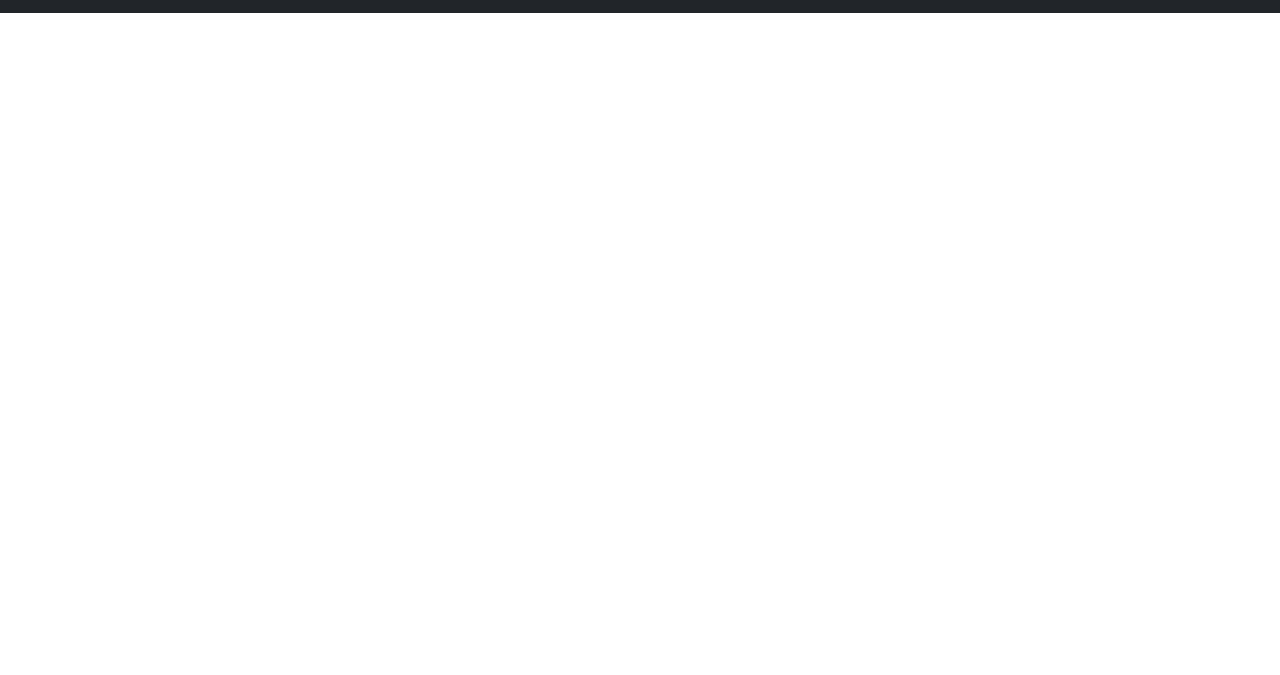
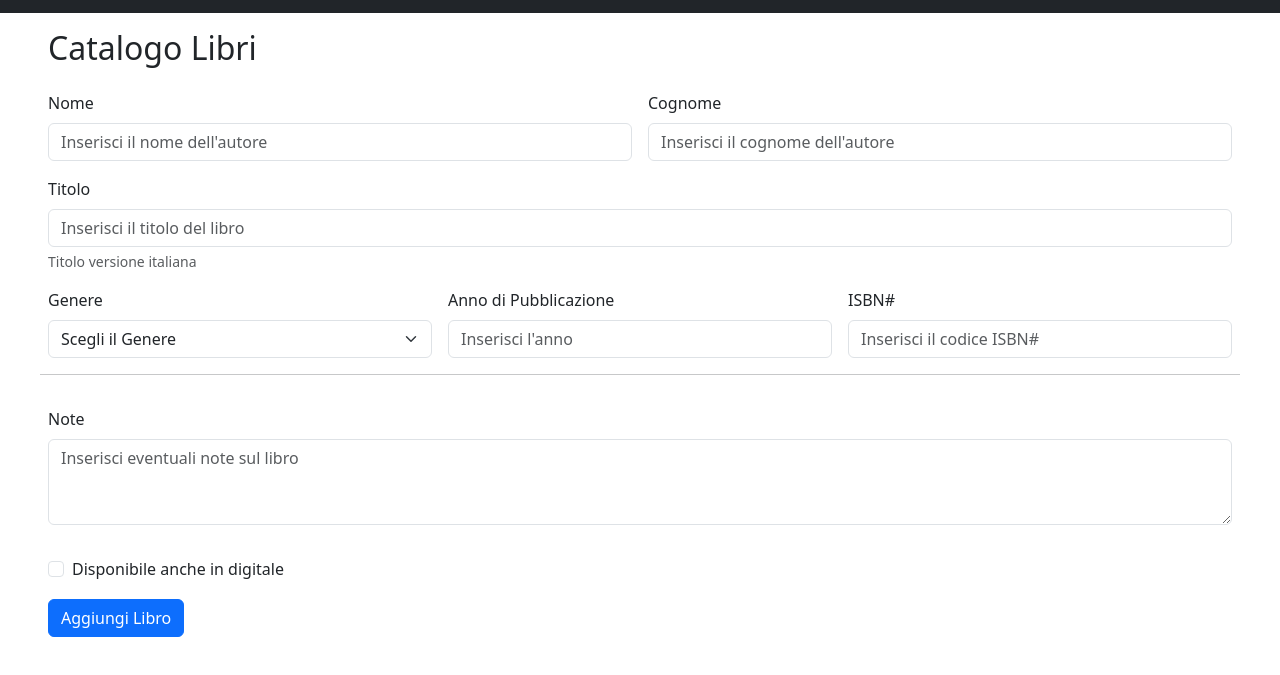
Before and after one commit to MatteoCarmignani/html-css-bootstrap-dashboard, a plain HTML site: page book.html in a window 1280 px wide. Shown: the part 89-764 px from the top of the page. Drawn offline with nearby package versions, Linux system fonts and the light colour scheme.

Commit message:
completamento sezione libro

```diff
--- a/book.html
+++ b/book.html
@@ -45,6 +45,74 @@
 
     <main>
 
+         <div class="container-fluid py-2 px-5">
+
+            <div class="row align-items-start pb-3">
+                <div class="col">
+                    <h2>Catalogo Libri</h2>
+                </div>
+            </div>
+
+            <form class="row g-3">
+
+                <div class="col-6">
+                    <label for="nome" class="form-label">Nome</label>
+                    <input type="text" class="form-control" placeholder="Inserisci il nome dell'autore" id="nome">
+                </div>
+
+                <div class="col-6">
+                    <label for="cognonome" class="form-label">Cognome</label>
+                    <input type="text" class="form-control" placeholder="Inserisci il cognome dell'autore" id="cognome">
+                </div>
+
+                <div class="col-12">
+                    <label for="inputAddress" class="form-label">Titolo</label>
+                    <input type="text" class="form-control" id="inputAddress" placeholder="Inserisci il titolo del libro">
+                    <div class="form-text" id="basic-addon4">Titolo versione italiana</div>
+                </div>
+
+
+                <div class="col-sm-12 col-md-4">
+                    <label for="inputgenere" class="form-label">Genere</label>
+                    <select id="inputgenere" class="form-select">
+                    <option selected>Scegli il Genere</option>
+                    <option>Fantasy</option>
+                    <option>Romanzo</option>
+                    <option>Fantascienza</option>
+                    <option>Cucina</option>
+                    </select>
+                </div>
+
+                <div class="col-sm-12 col-md-4">
+                    <label for="anno" class="form-label">Anno di Pubblicazione</label>
+                    <input type="text" class="form-control" placeholder="Inserisci l'anno" id="anno">
+                </div>
+
+                <div class="col-sm-12 col-md-4">
+                    <label for="ISBN" class="form-label">ISBN#</label>
+                    <input type="text" class="form-control" placeholder="Inserisci il codice ISBN#" id="ISBN">
+                </div>
+
+
+                <hr>
+
+                <div class="mb-3">
+                    <label for="exampleFormControlTextarea1" class="form-label">Note</label>
+                    <textarea class="form-control" placeholder="Inserisci eventuali note sul libro" id="exampleFormControlTextarea1" rows="3"></textarea>
+                </div>
+
+                <div class="col-12">
+                    <div class="form-check">
+                    <input class="form-check-input" type="checkbox" id="gridCheck">
+                    <label class="form-check-label" for="gridCheck">
+                        Disponibile anche in digitale
+                    </label>
+                    </div>
+                </div>
+                <div class="col-12">
+                    <button type="submit" class="btn btn-primary">Aggiungi Libro</button>
+                </div>
+            </form>
 
 
     </main>
```
